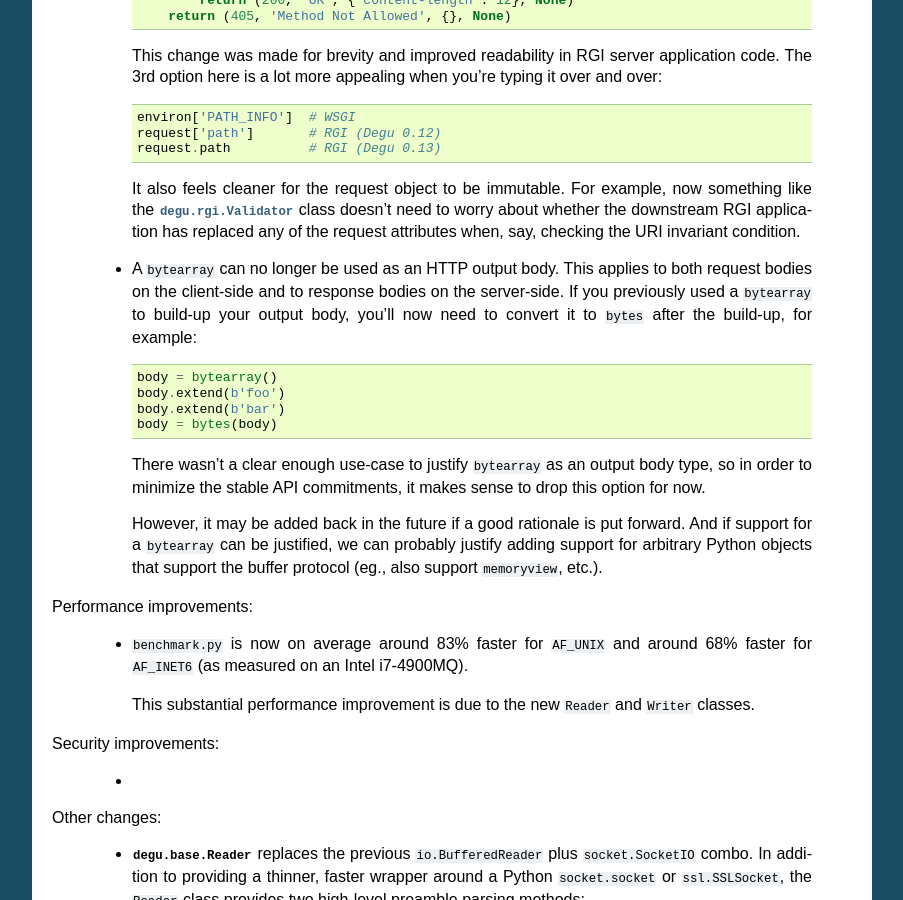
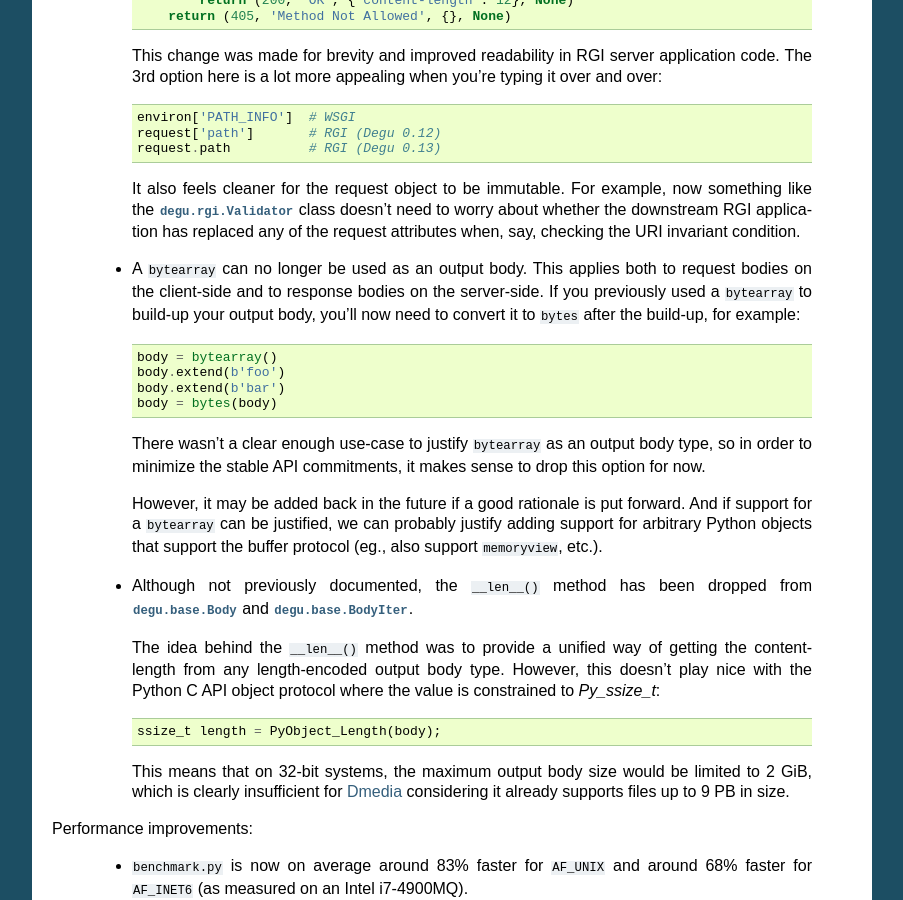
Before and after one commit to json420/degu, a Sphinx documentation site: the page built from doc/changelog.rst, in a window 1280 px wide and 900 px high, scrolled down 578 px. Shown: the whole window, without its empty margins (198-1101 px from the left). Built offline with Sphinx 7.4.7, drawn with Linux system fonts in a browser that asks for light colours.

Commit message:
changelog.rst: document dropping Body.__len__(), BodyIter.__len__()

```diff
--- a/doc/changelog.rst
+++ b/doc/changelog.rst
@@ -46,11 +46,11 @@ Breaking API changes:
         replaced any of the request attributes when, say, checking the URI
         invariant condition.
 
-    *   A ``bytearray`` can no longer be used as an HTTP output body.  This
-        applies to both request bodies on the client-side and to response
-        bodies on the server-side.  If you previously used a ``bytearray`` to
-        build-up your output body, you'll now need to convert it to ``bytes``
-        after the build-up, for example::
+    *   A ``bytearray`` can no longer be used as an output body.  This applies
+        both to request bodies on the client-side and to response bodies on the
+        server-side.  If you previously used a ``bytearray`` to build-up your
+        output body, you'll now need to convert it to ``bytes`` after the
+        build-up, for example::
 
             body = bytearray()
             body.extend(b'foo')
@@ -66,6 +66,19 @@ Breaking API changes:
         probably justify adding support for arbitrary Python objects that
         support the buffer protocol (eg., also support ``memoryview``, etc.).
 
+    *   Although not previously documented, the ``__len__()`` method has been
+        dropped from :class:`degu.base.Body` and :class:`degu.base.BodyIter`.
+
+        The idea behind the ``__len__()`` method was to provide a unified way of
+        getting the content-length from any length-encoded output body type.
+        However, this doesn't play nice with the Python C API object protocol
+        where the value is constrained to *Py_ssize_t*::
+
+            ssize_t length = PyObject_Length(body);
+
+        This means that on 32-bit systems, the maximum output body size would
+        be limited to 2 GiB, which is clearly insufficient for `Dmedia`_
+        considering it already supports files up to 9 PB in size.
 
 
 Performance improvements:
@@ -1075,7 +1088,6 @@ Two things motivated these breaking API changes:
       themselves creating clients)
 
 
-
 .. _`Download Degu 0.13`: https://launchpad.net/degu/+milestone/0.13
 .. _`Download Degu 0.12`: https://launchpad.net/degu/+milestone/0.12
 .. _`Download Degu 0.11`: https://launchpad.net/degu/+milestone/0.11
@@ -1091,3 +1103,4 @@ Two things motivated these breaking API changes:
 .. _`BoundedSemaphore`: https://docs.python.org/3/library/threading.html#threading.BoundedSemaphore
 .. _`C extension`: http://bazaar.launchpad.net/~dmedia/degu/trunk/view/head:/degu/_base.c
 .. _`your feedback`: https://bugs.launchpad.net/degu
+.. _`Dmedia`: https://launchpad.net/dmedia
```
